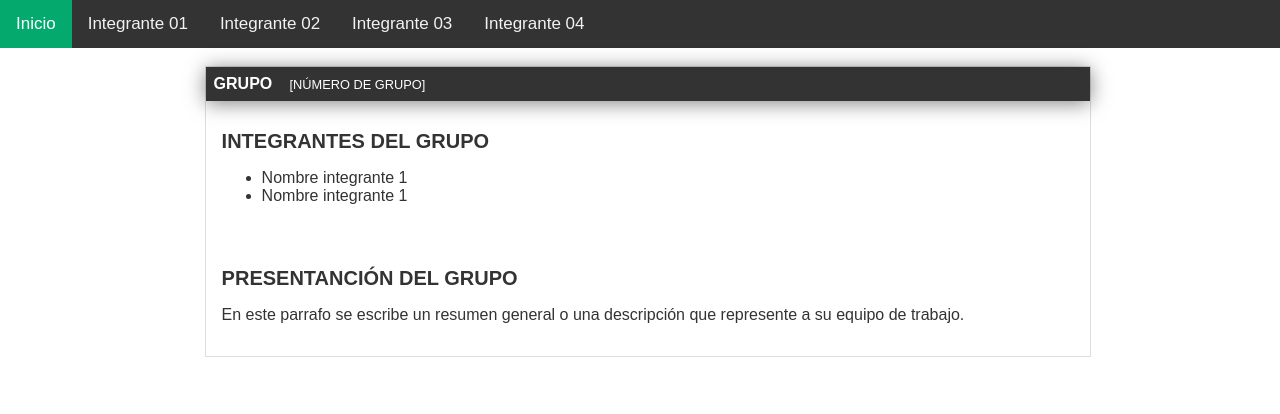
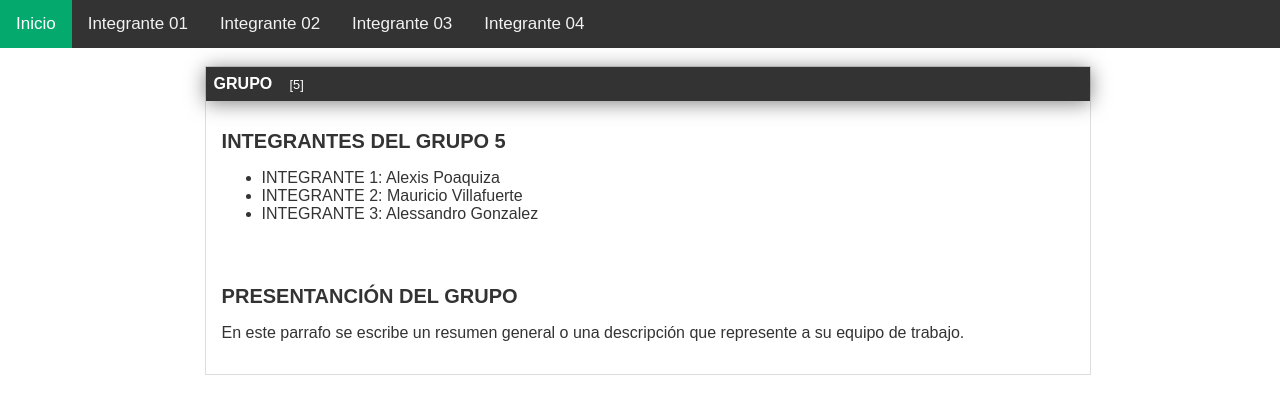
Before and after one commit to AlexiP18/Grupo_5, a plain HTML site: page index.html in a window 1280 px wide. Drawn offline with Linux system fonts and the light colour scheme.

Commit message:
Se añadio los nombres de los integrantes de grupo en el archivo index.html

```diff
--- a/index.html
+++ b/index.html
@@ -10,7 +10,7 @@
 <!DOCTYPE html>
 <html>
 <head>
-  <title>Nombre de la Página</title>
+  <title>Grupo 5</title>
   <link rel="stylesheet" href="css/estilos.css" />
   <meta name="viewport" content="width=device-width, initial-scale=1">
   <style>
@@ -57,13 +57,14 @@
   <div id="container">
       <div id="cabecera">
           GRUPO
-          <span id="tagline">[NÚMERO DE GRUPO]</span>
+          <span id="tagline">[5]</span>
       </div>
       <div id="post">
-          <h1>INTEGRANTES DEL GRUPO</h1>
+          <h1>INTEGRANTES DEL GRUPO 5</h1>
           <ul>
-            <li>Nombre integrante 1</li>
-            <li>Nombre integrante 1</li>
+            <li>INTEGRANTE 1: Alexis Poaquiza</li>
+            <li>INTEGRANTE 2: Mauricio Villafuerte</li>
+	    <li>INTEGRANTE 3: Alessandro Gonzalez</li>
           </ul>
       </div>
       <div id="post">
```
